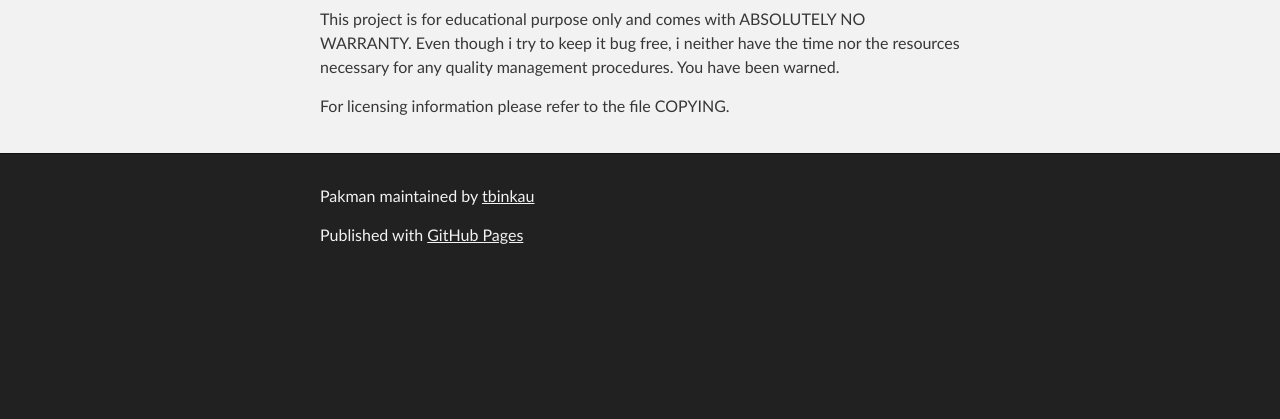
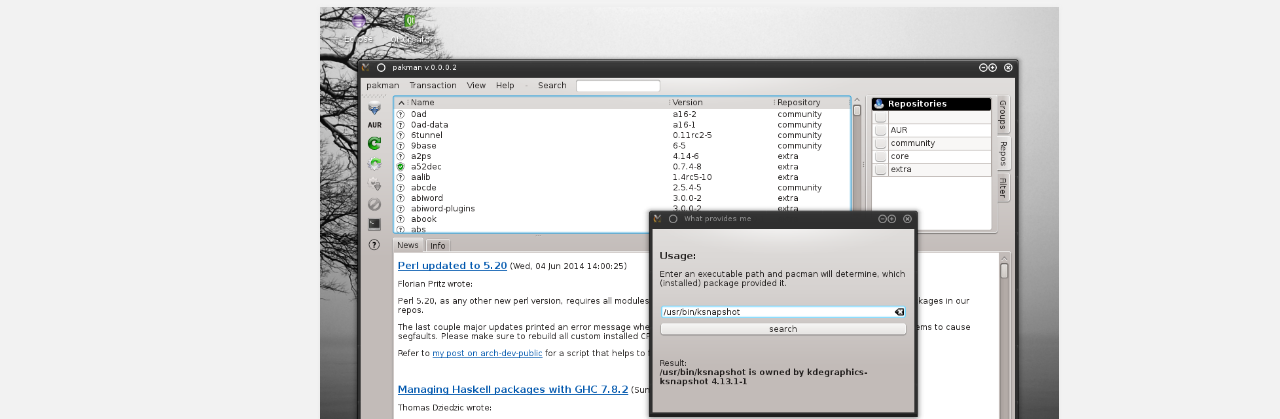
Before and after one commit to Acidburn0zzz/pakman, a plain HTML site: page index.html in a window 1280 px wide. Shown: the part 381-800 px from the top of the page. Drawn offline with Linux system fonts and the light colour scheme.

Commit message:
added screenshot

```diff
--- a/index.html
+++ b/index.html
@@ -36,7 +36,7 @@
 
 <h1>
 <a name="a-pacman-frontend-for-kde4" class="anchor" href="#a-pacman-frontend-for-kde4"><span class="octicon octicon-link"></span></a>A pacman frontend for KDE4</h1>
-
+<p><img src="images/pakman-0.0.0.2.png" /></p>
 <p>This project is for educational purpose only and comes with ABSOLUTELY NO WARRANTY.
 Even though i try to keep it bug free, i neither have the time nor the resources
 necessary for any quality management procedures. You have been warned.</p>
```
Also changed, not shown: images/pakman-0.0.0.2.png (added).
